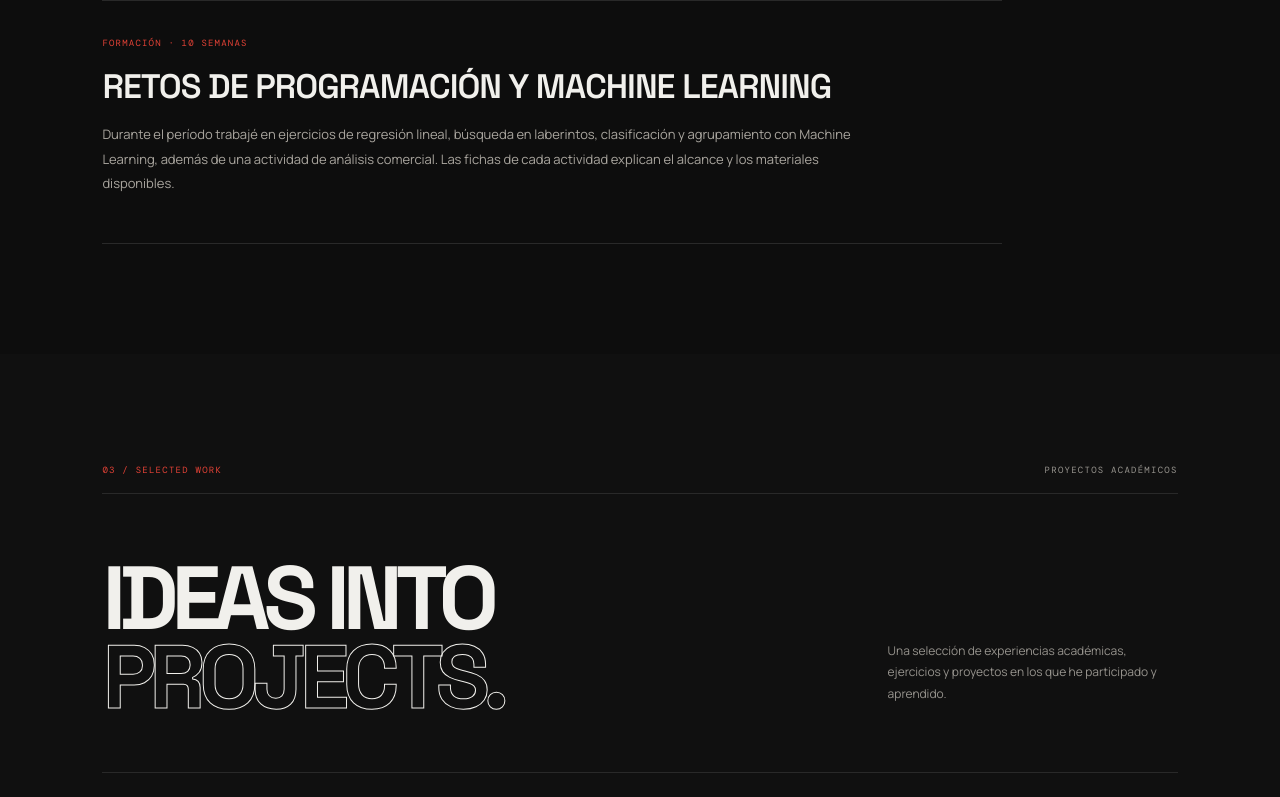
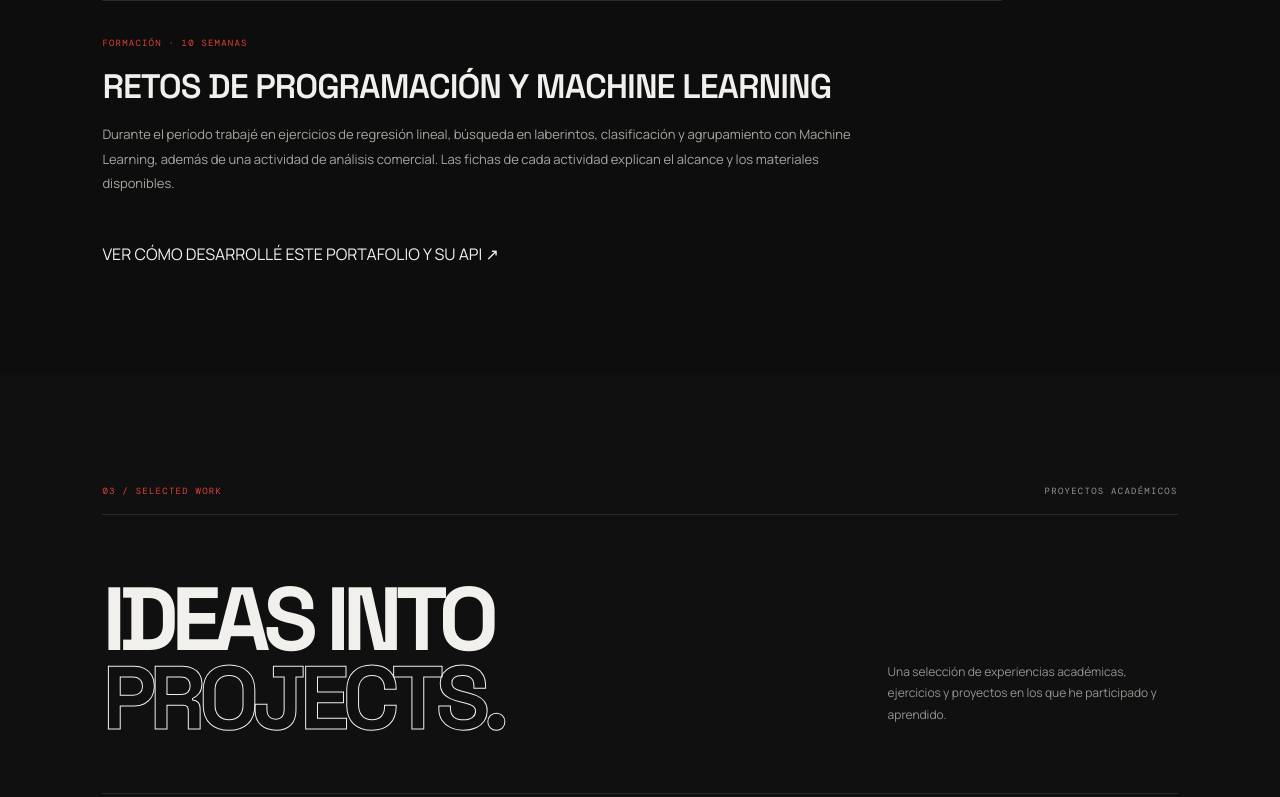
Before and after one commit to RisitosdeOro777/Portafolio, a Next.js app: page / in a window 1280 px wide. Shown: the part 2532-3329 px from the top of the page. Built offline with nearby package versions, Linux system fonts and the light colour scheme.

Commit message:
Link portfolio development documentation from experience section

```diff
--- a/app/page.tsx
+++ b/app/page.tsx
@@ -103,6 +103,7 @@ export default function Home() {
         <div className="section-title-row"><h2>LEARNING<br/><em>BY DOING.</em></h2><p>Mi experiencia hasta ahora se ha construido principalmente a través de proyectos académicos, trabajo en equipo y retos prácticos.</p></div>
         <div className="experience-entry"><span>PROYECTO COLABORATIVO · EXPO LOGROS / EXPO TECH</span><h3>SORTLYSCAN — INVESTIGACIÓN Y ORGANIZACIÓN</h3><p>Formé parte del equipo que desarrolló una propuesta tecnológica para facilitar la búsqueda de centros de reciclaje. Mi participación se enfocó en investigar y organizar información útil para el proyecto, además de colaborar con el equipo durante su desarrollo y presentación.</p><div className="tags"><span>TRABAJO EN EQUIPO</span><span>INVESTIGACIÓN</span><span>ORGANIZACIÓN DE INFORMACIÓN</span></div></div>
         <div className="experience-entry"><span>FORMACIÓN · 10 SEMANAS</span><h3>RETOS DE PROGRAMACIÓN Y MACHINE LEARNING</h3><p>Durante el período trabajé en ejercicios de regresión lineal, búsqueda en laberintos, clasificación y agrupamiento con Machine Learning, además de una actividad de análisis comercial. Las fichas de cada actividad explican el alcance y los materiales disponibles.</p></div>
+        <div className="experience-link"><a href="/desarrollo">VER CÓMO DESARROLLÉ ESTE PORTAFOLIO Y SU API ↗</a></div>
       </section>
 
       <section className="section projects" id="projects">
```
